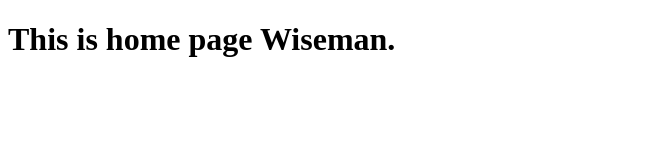
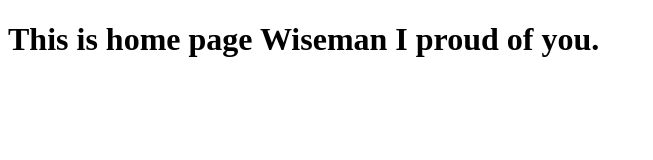
Before and after one commit to Rajeev-code/rajeev-code.github.io, a plain HTML site: page index.html in a window 1280 px wide. Shown: the whole page, without its empty margins (0-653 px from the left). Drawn offline with Linux system fonts and the light colour scheme.

Commit message:
Update index.html

```diff
--- a/index.html
+++ b/index.html
@@ -13,7 +13,7 @@
 </head>
 
 <body>
-<h1>This is home page Wiseman.</h1>
+<h1>This is home page Wiseman I proud of you.</h1>
 </body>
 
 </html>
```
